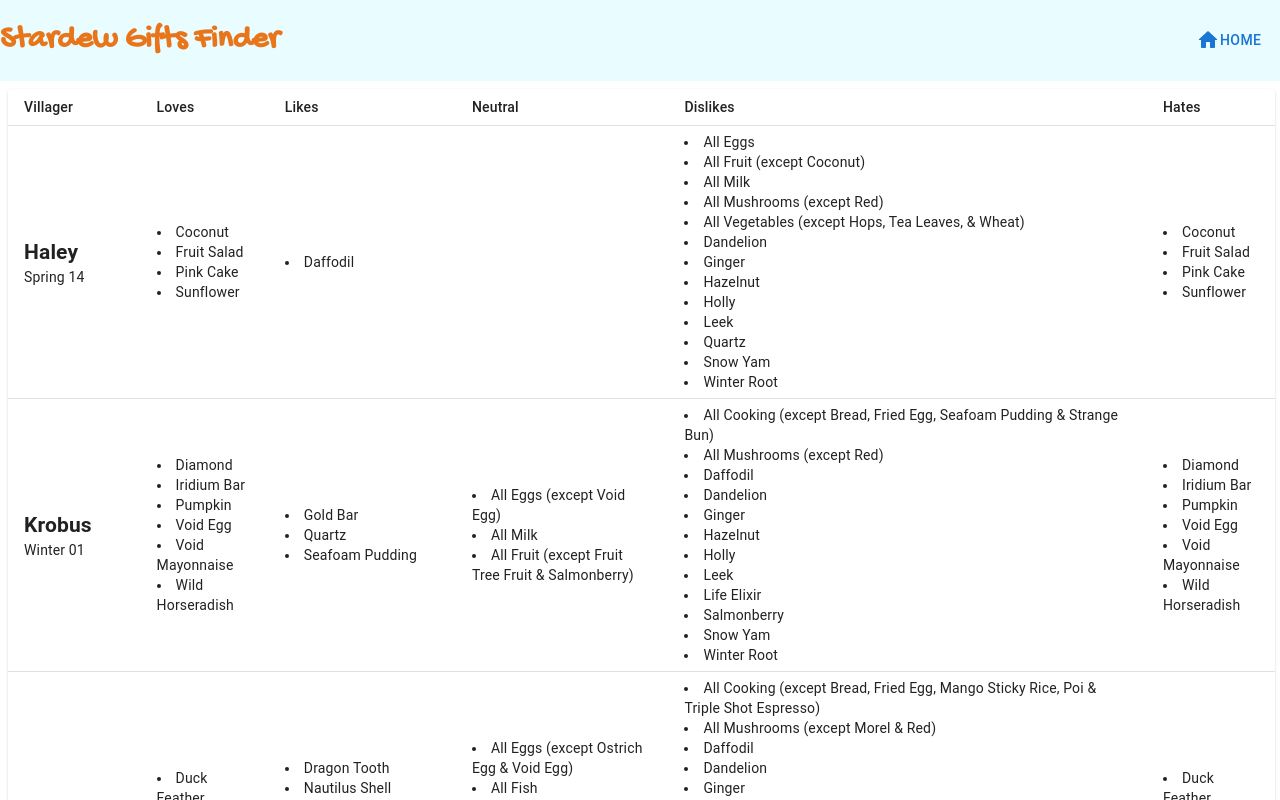
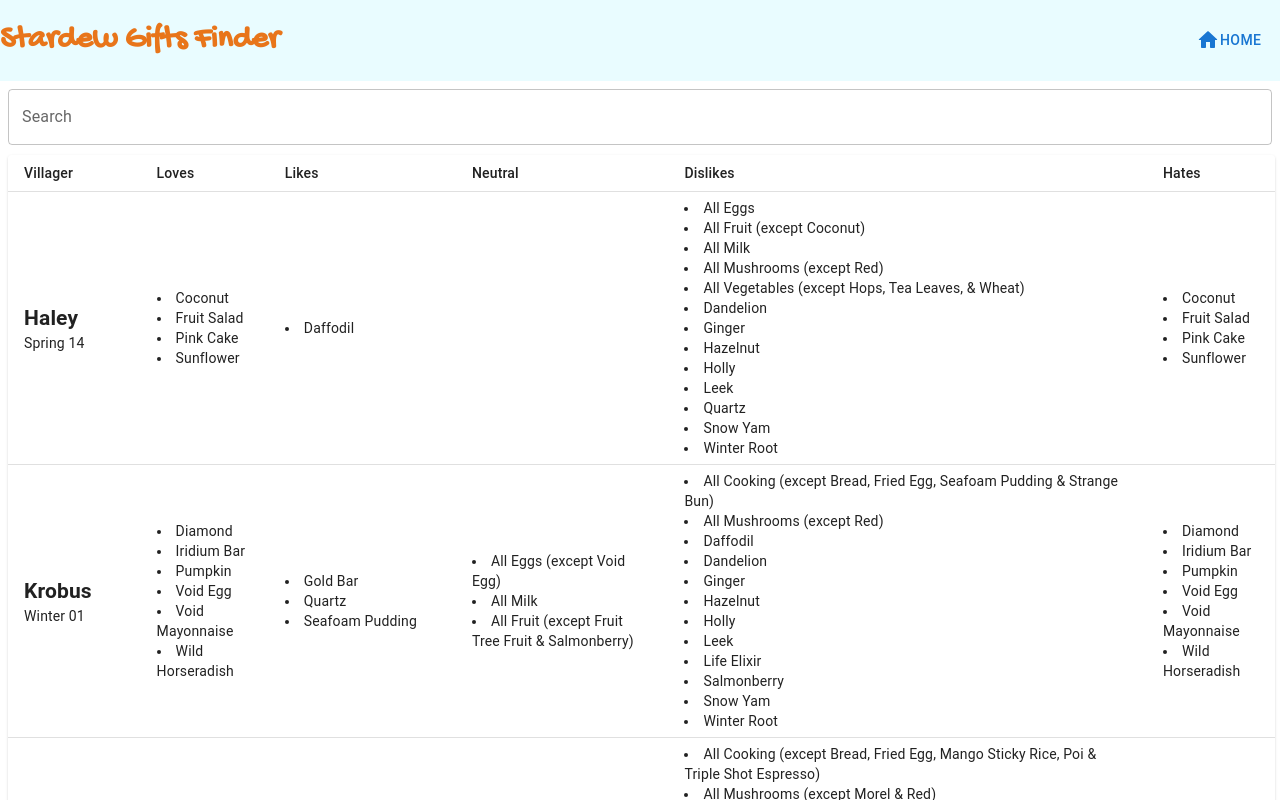
Before and after one commit to janellamarie/stardew-gifts-web, a React (Vite) app: page / in a window 1280 px wide. Shown: the top 800 px of the page. Built offline with nearby package versions, Linux system fonts and the light colour scheme.

Commit message:
Add search bar

```diff
--- a/src/App.tsx
+++ b/src/App.tsx
@@ -1,4 +1,4 @@
-import { Button, Grid, Paper, TableContainer, Table, TableHead, TableRow, TableCell, TableBody } from '@mui/material'
+import { Box, Button, Grid, Paper, TableContainer, Table, TableHead, TableRow, TableCell, TableBody, TextField } from '@mui/material'
 import HomeRoundedIcon from '@mui/icons-material/HomeRounded';
 import './App.css'
 
@@ -85,6 +85,14 @@
   )
 }
 
+function SearchTextField() {
+  return (
+    <Box component="form" sx={{margin:1, height:'50px'}}>
+      <TextField id="outlined-basic" label="Search" variant="outlined" fullWidth />
+    </Box>
+  )
+}
+
 export default function Home() {
   return(
     <>
@@ -93,6 +101,9 @@
           <Header />
         </Grid>
         <Grid item xs={12}>
+          <SearchTextField />
+        </Grid>
+        <Grid item xs={12}>
           <DisplayData />
         </Grid>
       </Grid>
```
